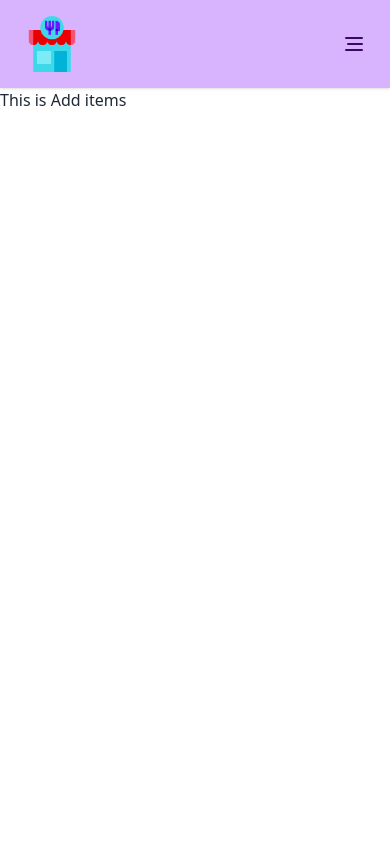
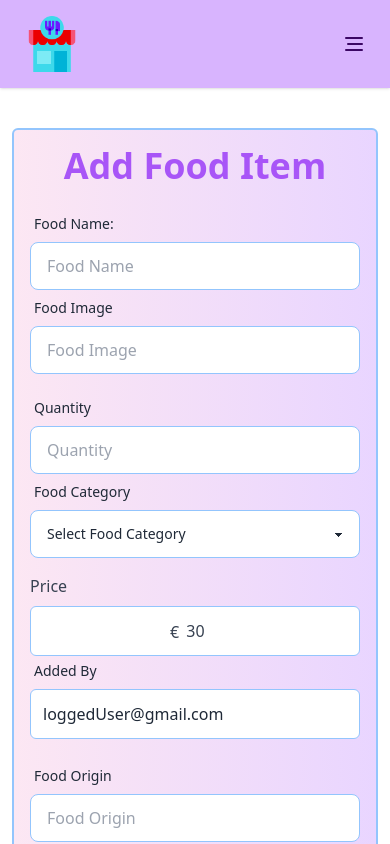
Before and after one commit to Bedoian/my-eleventh-assignment, a React (Vite) app: page /addItem in a window 390 px wide. Shown: the top 844 px of the page. Built offline with nearby package versions, Linux system fonts and the light colour scheme; no server answers.

Commit message:
add item form added with responsive

```diff
--- a/package.json
+++ b/package.json
@@ -21,6 +21,7 @@
     "react-router-dom": "^6.26.1",
     "react-tooltip": "^5.28.0",
     "sort-by": "^1.2.0",
+    "sweetalert2": "^11.13.3",
     "swiper": "^11.1.12"
   },
   "devDependencies": {
--- a/src/Components/SwiperSlider/Slide.jsx
+++ b/src/Components/SwiperSlider/Slide.jsx
@@ -1,5 +1,6 @@
+import { Link } from "react-router-dom";
 
-const Slide = ({image,text,p}) => {
+const Slide = ({ image, text, p }) => {
   return (
     <div
       className="hero lg:h-[600px] h-[200px]"
@@ -11,7 +12,9 @@ const Slide = ({image,text,p}) => {
         <div className="lg:max-w-4xl lg:relative bottom-9 text-white">
           <h1 className="lg:text-6xl font-bold lg:my-8  rel">{text}</h1>
           <p className="lg:text-xl lg:font-semibold">{p}</p>
-         <button className="btn btn-ghost text-xl border-2 border-purple-500 rounded-none bg-purple-600 mt-6 hover:text-orange-500 hover:border-orange-500">Explore All Dish</button>
+          <Link to='/allFoods'>
+            <button className="btn btn-ghost text-xl border-2 hover:border-purple-500 rounded-none hover:bg-purple-300 hover:text-purple-500 mt-6 text-orange-500 border-orange-500">Explore All Dish</button>
+          </Link>
         </div>
       </div>
     </div>
--- a/src/Pages/AddItem.jsx
+++ b/src/Pages/AddItem.jsx
@@ -1,8 +1,173 @@
+import { useContext } from "react";
+import Swal from "sweetalert2";
+
+import { Link } from "react-router-dom";
+import { AuthContext } from "../Provider/AuthProvider";
 
 const AddItem = () => {
+    const { user } = useContext(AuthContext)
+
+    const handleAddSpots = e => {
+        e.preventDefault()
+        const form = e.target;
+        const name = form.name.value;
+        const country = form.country.value;
+        const location = form.location.value;
+        const photo = form.photo.value;
+        const cost = form.cost.value;
+        const Ttime = form.time.value;
+        const visitor = form.visitor.value;
+        const discription = form.discription.value;
+        const email = user.email
+
+        const spotDetail = { name, country, location, photo, cost, Ttime, visitor, discription, email }
+
+        // send spot data to the server
+        fetch('https://my-tenth-assignment-server-one.vercel.app/spot', {
+            method: 'POST',
+            headers: {
+                'content-type': 'application/json'
+            },
+            body: JSON.stringify(spotDetail)
+        })
+            .then(res => res.json())
+            .then(data => {
+                console.log(data);
+                if (data.insertedId) {
+                    Swal.fire({
+                        title: 'Success!',
+                        text: 'Coffee Added Successfully',
+                        icon: 'success',
+                        confirmButtonText: 'Continue'
+                    })
+                    form.reset()
+                }
+            })
+
+
+
+    }
+
     return (
-        <div>
-            <h1>This is Add items</h1>
+        <div className="bg-gradient-to-r mt-10 from-pink-100 to-purple-200  rounded-md lg:mx-28 md:p-4 lg:p-8 p-4 pt-9 mx-3   border-2 border-blue-300 ">
+            <h2 className="text-4xl text-center text-purple-500 relative bottom-5 font-semibold">Add Food Item</h2>
+            <form onSubmit={handleAddSpots}>
+                {/* Tourist spot and country row */}
+                <div className="lg:flex md:flex mb-4 lg:gap-3">
+                    <div className="form-control lg:w-1/2 md:w-1/2">
+                        <label className="label">
+                            <span className="label-text">Food Name:</span>
+                        </label>
+                        <label className="input-group">
+                            <input
+                                type="text"
+                                name="name"
+                                placeholder="Food Name"
+                                className="input border border-blue-300 input-bordered w-full" />
+                        </label>
+                    </div>
+                    <div className="form-control md:w-1/2 ">
+                        <label className="label">
+                            <span className="label-text">Food Image</span>
+                        </label>
+                        <label className="input-group">
+                            <input
+                                type="url"
+                                name="photo"
+                                placeholder="Food Image"
+                                className="input border border-blue-300 input-bordered w-full" />
+                        </label>
+                    </div>
+                </div>
+                {/* Location and Discription row */}
+                <div className="lg:flex md:flex mb-4 lg:gap-3  ">
+                    <div className="form-control md:w-1/2">
+                        <label className="label">
+                            <span className="label-text">Quantity</span>
+                        </label>
+                        <label className="input-group">
+                            <input
+                                type="number"
+                                name="quantity"
+                                placeholder="Quantity"
+                                className="input border border-blue-300 input-bordered w-full" />
+                        </label>
+                    </div>
+                    <div className="form-control md:w-1/2">
+                        <label className="label">
+                            <span className="label-text"> Food Category</span>
+                        </label>
+                        <label className="input-group">
+                            <select
+                                name="foodCategory"
+                                className="select border border-blue-300 select-bordered w-full">
+                                <option disabled selected>Select Food Category</option>
+                                <option value="burger">Burger</option>
+                                <option value="pizza">Pizza</option>
+                                <option value="dessert">Dessert</option>
+                                <option value="beverage">Beverage</option>
+                                <option value="soups">Soups</option>
+                            </select>
+                        </label>
+                    </div>
+
+                </div>
+                {/* consts and seasonality row */}
+                <div className="lg:flex md:flex mb-4 lg:gap-3">
+                    <div className="relative form-control md:w-1/2">
+                        <label className="text-gray-700 " htmlFor="min_price">
+                            Price
+                        </label>
+                        <span className="absolute inset-y-0 top-[33px] left-32 lg:top-[27px] lg:left-[270px] pl-3 flex items-center text-gray-700 pointer-events-none">
+                            €
+                        </span>
+                        <input
+                            defaultValue={30}
+                            id="min_price"
+                            step="5"
+                            name="price"
+                            type="number"
+                            className="text-center border border-blue-300 block w-full pl-8 pr-4 py-3 mt-2 text-gray-700 bg-white  rounded-md focus:border-blue-400 focus:ring-blue-300 focus:ring-opacity-40 focus:outline-none focus:ring"
+                        />
+                    </div>
+                    <div className="form-control md:w-1/2 relative bottom-[3px] ">
+                        <label className="label">
+                            <span className="label-text">Added By</span>
+                        </label>
+                        <h1 className="bg-white pl-3 py-3 rounded-md border border-blue-300">{user?.email || 'loggedUser@gmail.com'}</h1>
+
+                    </div>
+                </div>
+                {/* Travel time and visitor row */}
+                <div className="lg:flex md:flex mb-4 lg:gap-3">
+                    <div className="form-control md:w-1/2">
+                        <label className="label">
+                            <span className="label-text">Food Origin</span>
+                        </label>
+                        <label className="input-group">
+                            <input
+                                type="text"
+                                name="origin"
+                                placeholder="Food Origin"
+                                className="input border border-blue-300 input-bordered w-full" />
+                        </label>
+                    </div>
+                    <div className="form-control md:w-1/2 ">
+                        <label className="label">
+                            <span className="label-text">Discription</span>
+                        </label>
+                        <label className="input-group">
+                            <input
+                                type="text"
+                                name="discription"
+                                placeholder="discription"
+                                className="input border border-blue-300 input-bordered w-full" />
+                        </label>
+                    </div>
+                </div>
+                <input type="submit" value="Add+" className="btn btn-block bg-purple-500 text-white text-xl" />
+
+            </form>
         </div>
     );
 };
```
Also changed, not shown: 1 other file (tests, documents, lock files or other folders). Lines whose indentation alone changed are shown as unchanged.
